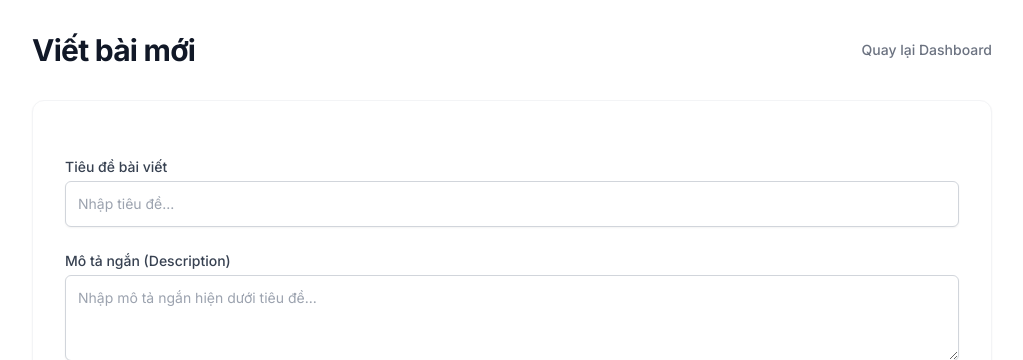
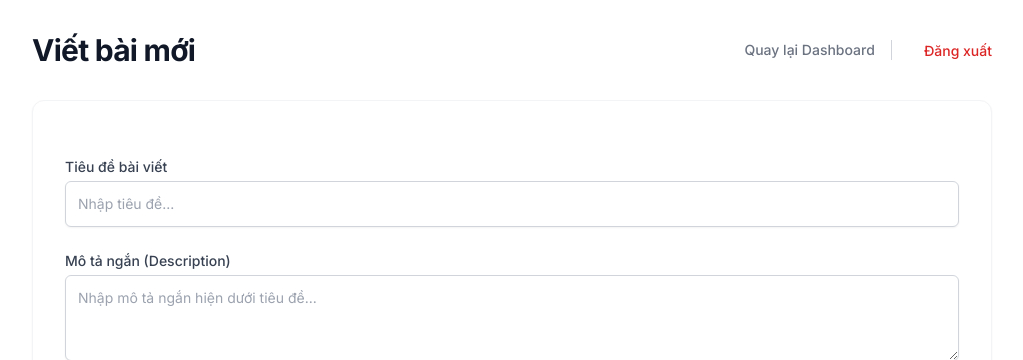
Before and after one commit to kimvantoan/rabedo, a Laravel app: page /admin/editor in a window 1280 px wide. Shown: the part 73-433 px from the top of the page, without its empty margins (128-1151 px from the left). Run offline with Laravel 12, Linux system fonts and the light colour scheme; a user stored in the database is signed in; data comes from the database, SQL or seed files in the repository; some libraries are stand-ins or nearby versions.

```diff
--- a/rabedo_app/resources/views/admin/dashboard.blade.php
+++ b/rabedo_app/resources/views/admin/dashboard.blade.php
@@ -11,6 +11,12 @@
             <a href="{{ route('admin.editor') }}" class="inline-flex items-center justify-center rounded-md border border-transparent bg-indigo-600 px-4 py-2 text-sm font-medium text-white shadow-sm hover:bg-indigo-700 transition">
                 + Viết bài mới
             </a>
+            <form action="{{ route('logout') }}" method="POST" class="inline">
+                @csrf
+                <button type="submit" class="inline-flex items-center justify-center rounded-md border border-gray-300 bg-white px-4 py-2 text-sm font-medium text-gray-700 shadow-sm hover:bg-gray-50 transition">
+                    Đăng xuất
+                </button>
+            </form>
         </div>
     </div>
 
--- a/rabedo_app/resources/views/admin/editor.blade.php
+++ b/rabedo_app/resources/views/admin/editor.blade.php
@@ -36,7 +36,13 @@
                 Xem bài viết
             </a>
             @endif
-            <a href="{{ route('admin.dashboard') }}" class="text-sm font-medium text-gray-500 hover:text-gray-900">Quay lại Dashboard</a>
+            <a href="{{ route('admin.dashboard') }}" class="text-sm font-medium text-gray-500 hover:text-gray-900 border-r border-gray-300 pr-4">Quay lại Dashboard</a>
+            <form action="{{ route('logout') }}" method="POST" class="inline pl-4">
+                @csrf
+                <button type="submit" class="text-sm font-medium text-red-600 hover:text-red-800">
+                    Đăng xuất
+                </button>
+            </form>
         </div>
     </div>
 
--- a/rabedo_app/resources/views/admin/users/index.blade.php
+++ b/rabedo_app/resources/views/admin/users/index.blade.php
@@ -4,6 +4,12 @@
 <div class="mx-auto max-w-5xl px-4 py-8 sm:px-6 lg:px-8">
     <div class="flex items-center justify-between mb-4">
         <h1 class="text-3xl font-bold tracking-tight text-gray-900">Admin Dashboard</h1>
+        <form action="{{ route('logout') }}" method="POST" class="inline">
+            @csrf
+            <button type="submit" class="inline-flex items-center justify-center rounded-md border border-gray-300 bg-white px-4 py-2 text-sm font-medium text-gray-700 shadow-sm hover:bg-gray-50 transition">
+                Đăng xuất
+            </button>
+        </form>
     </div>
 
     <!-- Navigation Tabs -->
```
